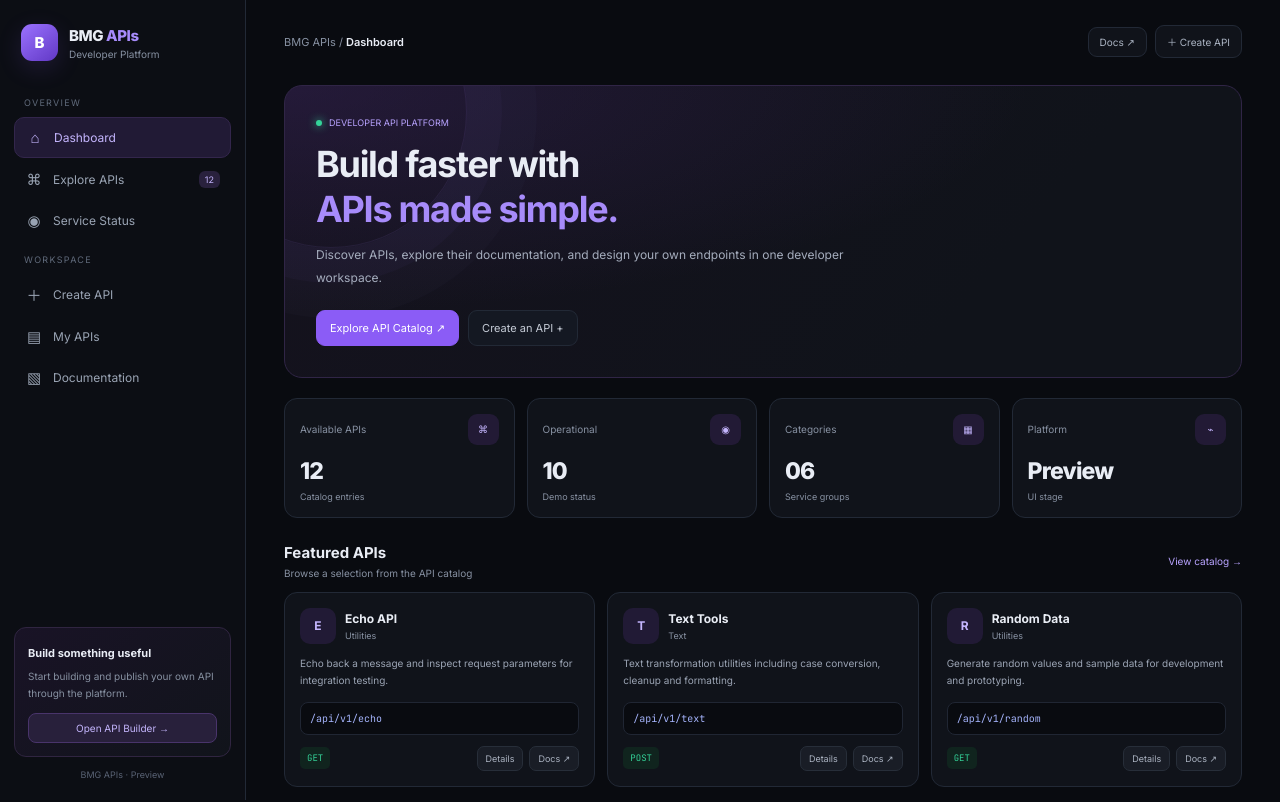
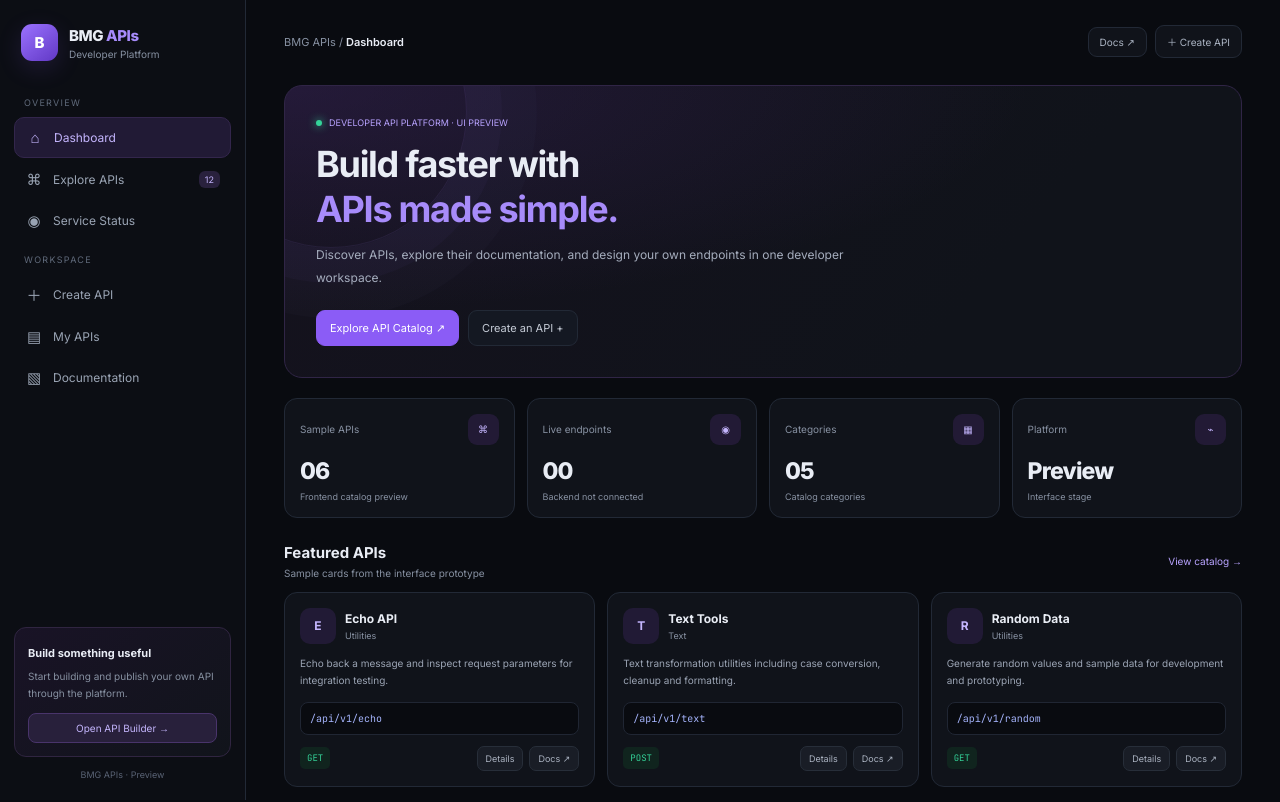
Before and after one commit to T7-T7/Bmg-Apis, a Next.js app: page / in a window 1280 px wide. Shown: the top 802 px of the page. Built offline with nearby package versions, Linux system fonts and the light colour scheme.

Commit message:
Clarify preview-only API catalog and stats in app/page.js

```diff
--- a/app/page.js
+++ b/app/page.js
@@ -1,14 +1,14 @@
 import Link from "next/link";
 import ApiCard from "@/components/api-card";
-import { apiCatalog } from "@/lib/api-data";
+import { apiCatalog, categories } from "@/lib/api-data";
 
-const stats = [{label:"Available APIs",value:"12",icon:"⌘",note:"Catalog entries"},{label:"Operational",value:"10",icon:"◉",note:"Demo status"},{label:"Categories",value:"06",icon:"▦",note:"Service groups"},{label:"Platform",value:"Preview",icon:"⌁",note:"UI stage"}];
+const stats = [{label:"Sample APIs",value:String(apiCatalog.length).padStart(2,"0"),icon:"⌘",note:"Frontend catalog preview"},{label:"Live endpoints",value:"00",icon:"◉",note:"Backend not connected"},{label:"Categories",value:String(categories.length-1).padStart(2,"0"),icon:"▦",note:"Catalog categories"},{label:"Platform",value:"Preview",icon:"⌁",note:"Interface stage"}];
 
 export default function Dashboard() {
   return <>
-    <section className="hero"><div className="hero-inner"><div className="live-label"><span className="live-dot"/> DEVELOPER API PLATFORM</div><h1>Build faster with<br/><span>APIs made simple.</span></h1><p>Discover APIs, explore their documentation, and design your own endpoints in one developer workspace.</p><div className="hero-buttons"><Link className="primary-btn" href="/apis">Explore API Catalog ↗</Link><Link className="secondary-btn" href="/create">Create an API +</Link></div></div></section>
+    <section className="hero"><div className="hero-inner"><div className="live-label"><span className="live-dot"/> DEVELOPER API PLATFORM · UI PREVIEW</div><h1>Build faster with<br/><span>APIs made simple.</span></h1><p>Discover APIs, explore their documentation, and design your own endpoints in one developer workspace.</p><div className="hero-buttons"><Link className="primary-btn" href="/apis">Explore API Catalog ↗</Link><Link className="secondary-btn" href="/create">Create an API +</Link></div></div></section>
     <section className="stats-grid">{stats.map(s=><div className="stat-card" key={s.label}><div className="stat-head"><span>{s.label}</span><span className="stat-icon">{s.icon}</span></div><div className="stat-value">{s.value}</div><div className="stat-note">{s.note}</div></div>)}</section>
-    <div className="section-title"><div><h2>Featured APIs</h2><p>Browse a selection from the API catalog</p></div><Link href="/apis">View catalog →</Link></div>
+    <div className="section-title"><div><h2>Featured APIs</h2><p>Sample cards from the interface prototype</p></div><Link href="/apis">View catalog →</Link></div>
     <div className="card-grid">{apiCatalog.slice(0,3).map(api=><ApiCard api={api} key={api.slug}/>)}</div>
     <div className="section-title"><div><h2>Start building</h2><p>Draft your API definition using the visual builder</p></div></div>
     <div className="panel" style={{display:"flex",justifyContent:"space-between",alignItems:"center",gap:15,flexWrap:"wrap"}}><div><strong style={{fontSize:12}}>Create your first API</strong><p style={{fontSize:10,color:"var(--muted)",margin:"7px 0 0"}}>Configure its route, request method, inputs and response sample.</p></div><Link href="/create" className="primary-btn">Open Builder ↗</Link></div>
```
